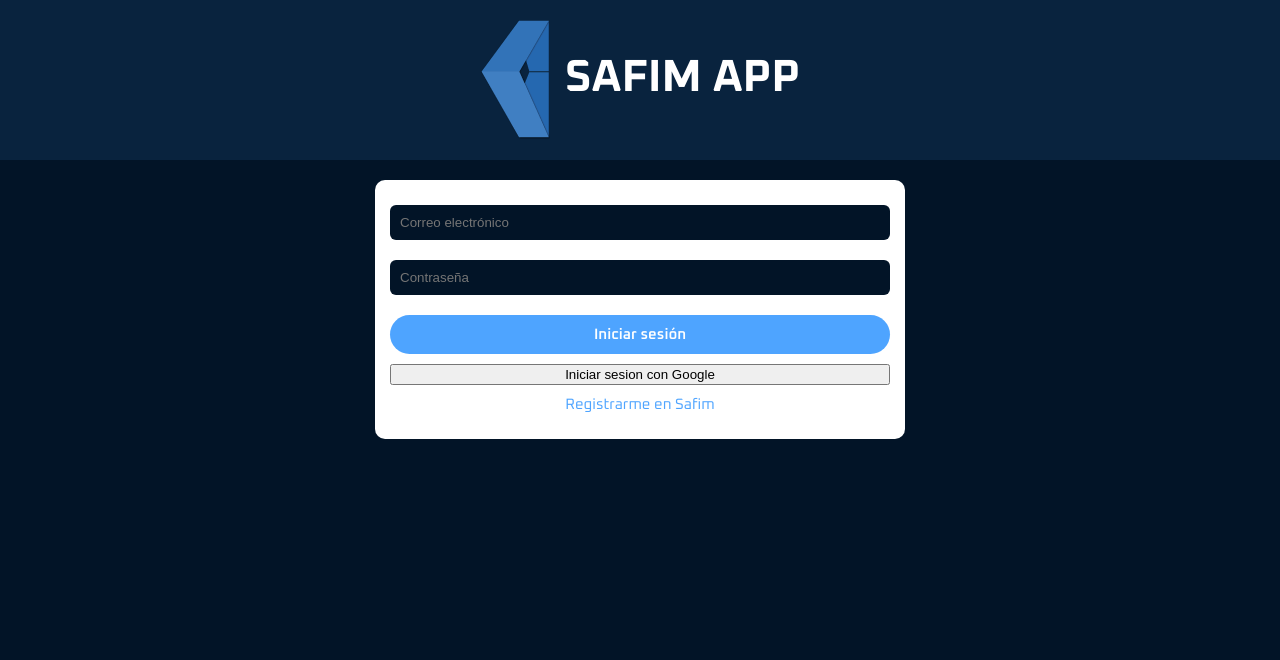
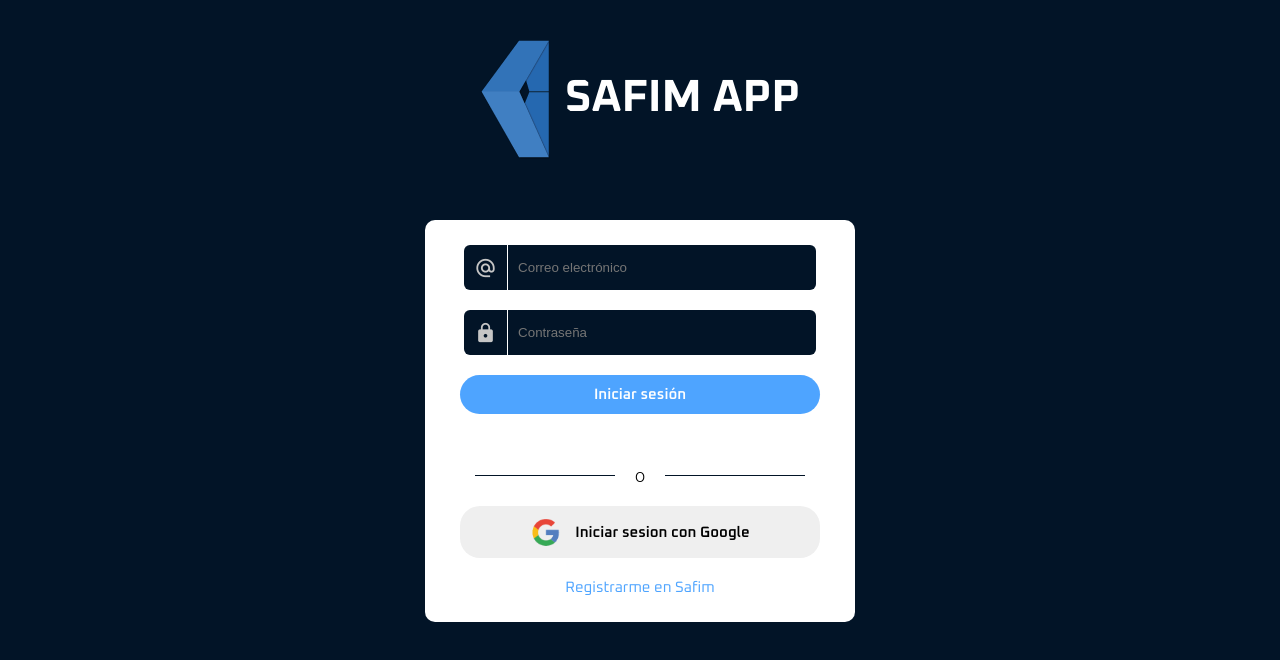
Before and after one commit to aurora-ms/SafimApp, a plain HTML site: page index.html in a window 1280 px wide. Both pictures are taken after a click on the button "Iniciar sesión". Drawn offline with Linux system fonts and the light colour scheme.

Commit message:
Mejora estetica login y registro

```diff
--- a/index.html
+++ b/index.html
@@ -14,6 +14,9 @@
 
     <script src="https://www.gstatic.com/firebasejs/7.8.1/firebase-database.js"></script>
 
+    <link href="https://fonts.googleapis.com/icon?family=Material+Icons" rel="stylesheet">
+
+
 </head>
 <body>
     <header class="flex">
@@ -21,25 +24,56 @@
         <h1>Safim App</h1>
     </header>
     <main>
-        <section id="initSection" class="flex">
+        <section id="initSection" class="flex ">
+
             <button id="loginButton" class="gnralButtonStyle">Iniciar sesión</button>
             <button id="registerButton" class="gnralButtonStyle blueStyleButton">Regístrate</button>
+
         </section>
         <section id="loginSection" class="flex gnralWhiteStyle hidden">
+            <div class="flex iconsBox">
+                <div> <i class="material-icons">alternate_email</i></div>
                 <input id="userEmail" type="email" placeholder="Correo electrónico">
+            </div>
+            <div class="flex iconsBox">
+                <div> <i class="material-icons">lock</i></div>
                 <input id="userPassword" type="password" placeholder="Contraseña">
+            </div>
             <button id="loginButtonSection" class="gnralButtonStyle blueStyleButton">Iniciar sesión</button>
-            <button id="googleLogin">Iniciar sesion con Google</button>
+            <div id="separador" class="flex" >
+                <hr>
+                <h6>o</h6>
+                <hr>
+            </div>
+            <button id="googleLogin" class="gnralButtonStyle flex"> <img src="src/img/ico-google.png" alt="">
+                Iniciar sesion con Google</button>
             <p class="linkedClass">Registrarme en Safim</p>
         </section>
         <section id="registerSection" class="flex gnralWhiteStyle hidden">
+            <div class="flex iconsBox">
+                <div> <i class="material-icons">face</i></div>
                 <input id="userNameRegtr" type="text" placeholder="Nombre de usuario">
                 <span id="errorMessageName" class="hidden errorMsStyle"></span>
-            <input  id="userEmailRegtr"  type="email" placeholder="Correo electrónico">
+            </div>
+            <div class="flex iconsBox">
+                <div> <i class="material-icons">alternate_email</i></div>
+                <input id="userEmailRegtr" type="email" placeholder="Correo electrónico">
                 <span id="errorMessageEmail" class="hidden errorMsStyle"></span>
+            </div>
+            <div class="flex iconsBox">
+                <div> <i class="material-icons">lock</i></div>
                 <input id="userPasswordRegtr" type="password" placeholder="Contraseña">
                 <span id="errorMessagePassword" class="hidden errorMsStyle"></span>
+            </div>
             <button id="registerButtonSection" class="gnralButtonStyle blueStyleButton">Registrarme</button>
+            <div id="separador" class="flex" >
+                <hr>
+                <h6>o</h6>
+                <hr>
+            </div>
+
+            <button id="googleLogin" class="gnralButtonStyle flex"> <img src="src/img/ico-google.png" alt="">
+                Iniciar sesion con Google</button>
             <p class="linkedClass">Ya tengo cuenta</p>
 
         </section>
--- a/src/css/style.css
+++ b/src/css/style.css
@@ -3,12 +3,25 @@
     font-family: 'Oxanium';
     width: 100%;
     background-color: hsl(210, 91%, 8%);
+    overflow: hidden;
 }
 
 header {
-    padding: 20px 0;
-    background-color: #09233e;
+    padding: 40px 0;
+    background-color: hsl(210, 91%, 8%);
 }
+
+@keyframes opacityHeader {
+    0% {
+      opacity: 0;
+
+    }
+
+    100% {
+        opacity: 1;
+
+    }
+  }
 
 main {
     padding: 20px;
@@ -41,7 +54,7 @@
 }
 
 .gnralButtonStyle {
-    margin: 10px 0;
+    margin: 10px auto;
     padding: 10px 0;
     font-family: 'Oxanium';
     font-size: 15px;
@@ -50,6 +63,7 @@
     font-weight: 600;
     cursor: pointer;
     transition: all 0.5s ease-in;
+    width: 90%;
 }
 
 #loginButton {
@@ -84,7 +98,7 @@
 
 .gnralWhiteStyle {
     flex-direction: column;
-    max-width: 500px;
+    max-width: 400px;
     margin: auto;
     padding: 15px;
     background-color: white;
@@ -94,11 +108,12 @@
 
 .gnralWhiteStyle input {
     margin: 10px 0;
-    padding: 10px;
+    padding:15px 10px;
     background-color: #021427;
     border: none;
     color: white;
-    border-radius: 6px;
+    border-radius: 0px 6px 6px 0px;
+    width: 80%;
 }
 
 
@@ -118,6 +133,99 @@
     color: red;
     font-size: 14px;
     font-family: sans-serif;
+    width: 100%;
+    margin-left: 6px;
+}
+
+
+section#menuSection {
+    background: #3273b8;
+    align-items: center;
+    height: 82px;
+    transition: all 2s cubic-bezier(0, 0.72, 0.25, 1);
+    padding: 20px;
+}
+
+div#user_select h3 {
+    font-size: 23px;
+    text-transform: uppercase;
+    margin: 0;
+}
+
+div#user_select {
+    width: 54%;
+    text-align: right;
+}
+
+#login h4 {
+    color: white;
+    margin-top: 36px;
+    font-size: 30px;
+    font-weight: 500;
+    z-index: 2;
+}
+
+button#googleLogin {
+    align-items: center;
+}
+
+
+
+button#googleLogin:hover {
+    background: hsla(0, 0%, 91%, 1);
+}
+button#googleLogin:focus {
+    outline: none;
+}
+button#googleLogin:active {
+    background: hsla(0, 0%, 83%, 1);
+}
+
+
+button#googleLogin img {
+    width: 30px;
+    margin-right: 15px;
+}
+
+.iconsBox {
+    width: 90%;
+    margin: auto;
+    align-items: center;
+}
+
+.iconsBox i {color: #c6c6c6;font-size: 22px;}
+
+
+.iconsBox div {
+    height: 45px;
+    background: #021427;
+    border-radius: 6px 0px 0px 6px;
+    width: 12%;
+    align-items: center;
+    display: flex;
+    justify-content: center;
+    border-right: 1px solid white;
+}
+
+div#separador {
+    align-items: center;
+    margin: 40px 0px 9px;
+}
+
+#separador hr {
+    border: none;
+    height: 1px;
+    background: #021427;
+    width: 35%;
+    margin: 0;
+}
+
+#separador h6 {
+    text-align: center;
+    margin: 0 20px;
+    font-size: 18px;
+    font-family: Roboto;
+    font-weight: 300;
 }
 
 .flex {
--- a/src/js/animation.js
+++ b/src/js/animation.js
@@ -6,7 +6,7 @@
 
     sucessMessg.innerText = userName + mensaje;
 
-    section.style.transform = "translateY(-321px)";
+    section.style.transform = "translateY(-521px)";
 
     setInterval(() => {
         section.style.display = "none"
```
Also changed, not shown: src/img/ico-google.png (added). Lines whose indentation alone changed are shown as unchanged.
